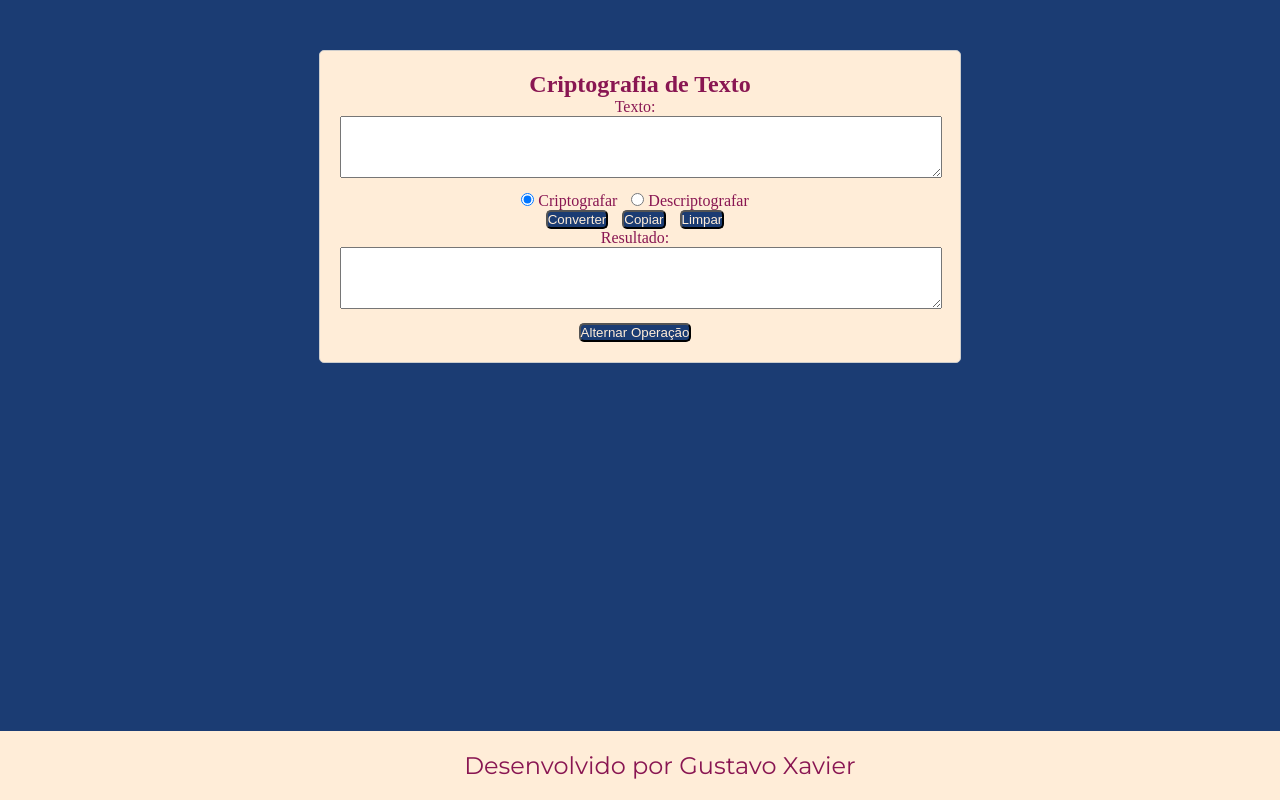
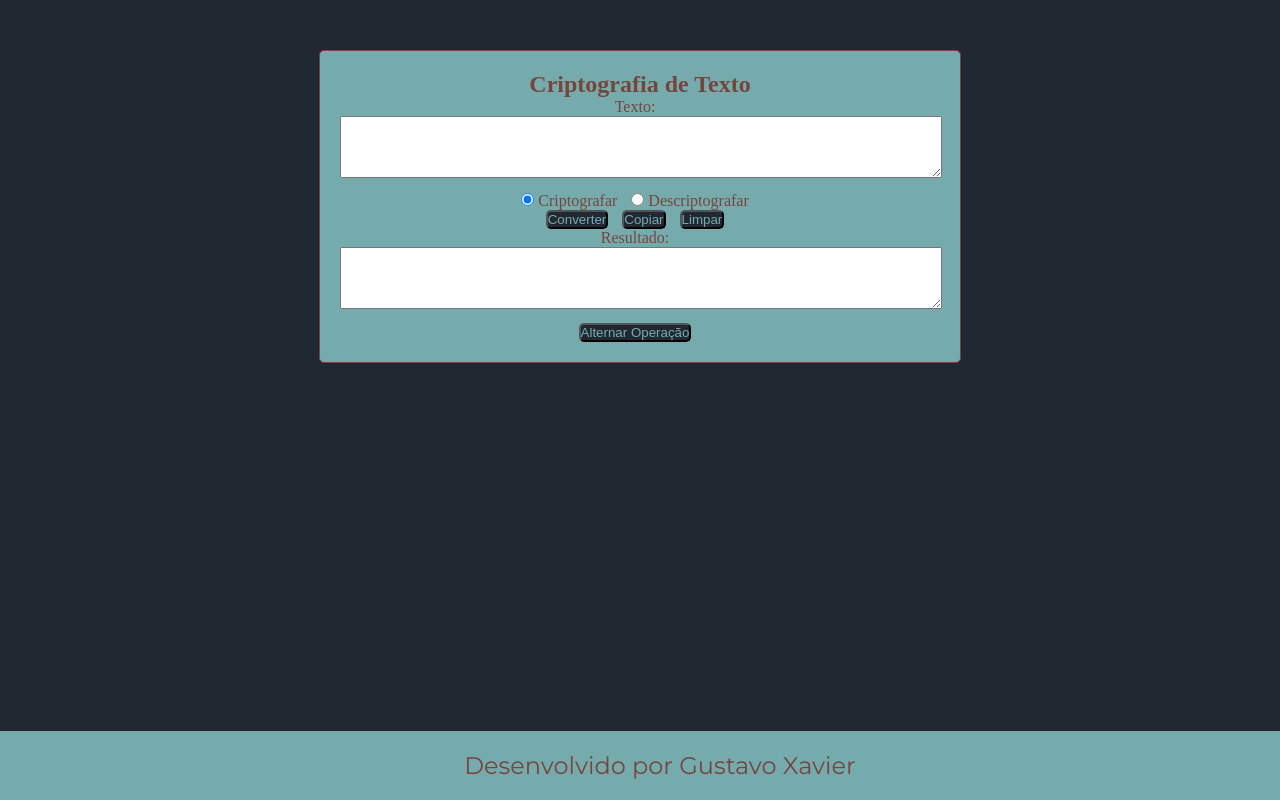
Before and after one commit to One-Oracle-ALURA/decodificador-alura, a plain HTML site: page index.html in a window 1280 px wide. Drawn offline with Linux system fonts and the light colour scheme.

Commit message:
Alteração paleta de cores

```diff
--- a/script.js
+++ b/script.js
@@ -36,6 +36,7 @@
 }
 
 function alternarOperacao() {
+    limparCampos();
     var radios = document.getElementsByName("operacao");
         for (var i = 0; i < radios.length; i++) {
         if (radios[i].checked) {
--- a/style.css
+++ b/style.css
@@ -1,10 +1,10 @@
 @import url('https://fonts.googleapis.com/css2?family=Krona+One&family=Montserrat:ital,wght@0,100..900;1,100..900&display=swap');
 
 :root {
-    --cor-primaria: #1B3C73;
-    --cor-secundaria: #FFEDD8;
-    --cor-terciaria: #891652;
-    --cor-hover: #891652;
+    --cor-primaria: #222831;
+    --cor-secundaria: #76ABAE;
+    --cor-terciaria: #76453B;
+    --cor-hover: #EEEEEE;
 
     --fonte-primaria: "Krona One", sans-serif;
     --fonte-secundaria: "Montserrat", sans-serif;
@@ -24,7 +24,7 @@ body {
     max-width: 600px;
     margin: 50px auto;
     padding: 20px;
-    border: 1px solid #ccc;
+    border: 1px solid var(--cor-terciaria);
     border-radius: 5px;
     text-align: center;
     color: var(--cor-terciaria);
@@ -33,7 +33,7 @@ body {
 textarea {
     width: 100%;
     margin-bottom: 10px;
-    color: var(--cor-terciaria);
+    color: var(--cor-primaria);
 }
 
 button {
```
Also changed, not shown: img/preview.png.
